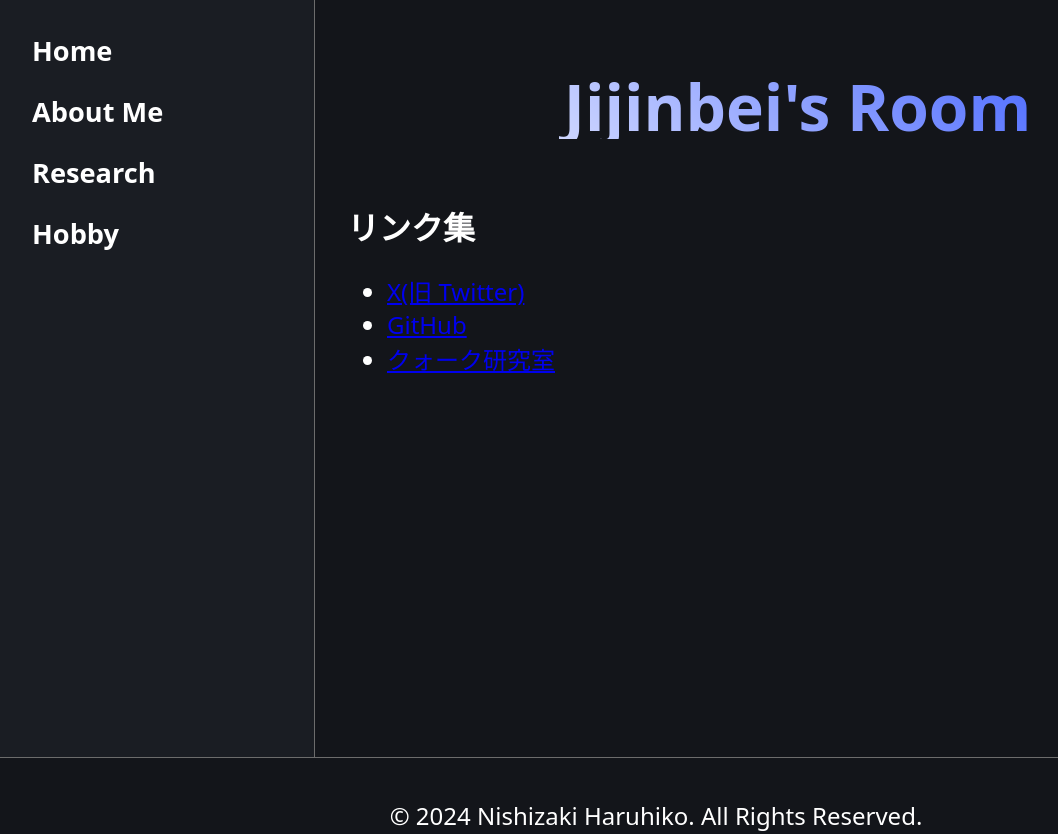
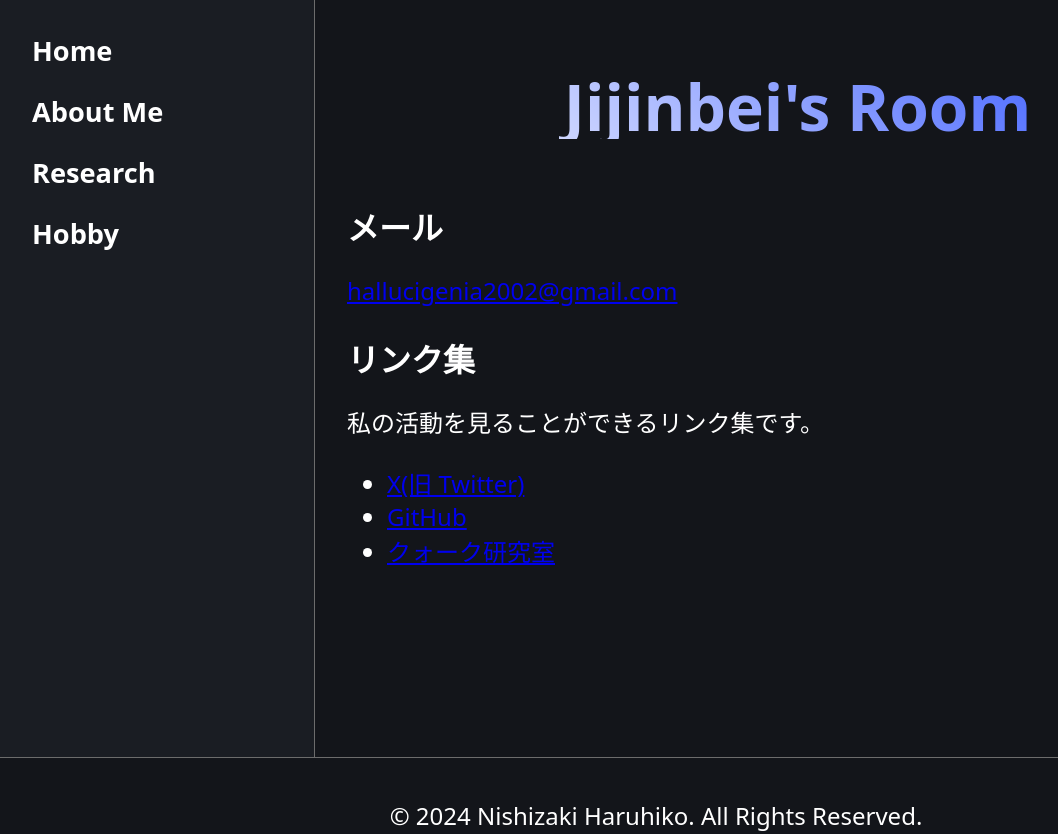
Before and after one commit to jijinbei/HomePage, an Astro site: page / in a window 1280 px wide. Shown: the top 834 px of the page, without its empty margins (0-1058 px from the left). Built offline with nearby package versions, Linux system fonts and the light colour scheme; Astro itself is replaced by a stand-in of ours.

Commit message:
メールの追加

```diff
--- a/src/pages/index.astro
+++ b/src/pages/index.astro
@@ -4,7 +4,12 @@ import Layout from "../layouts/Layout.astro";
 
 <Layout title="Jijinbei's Room">
 	<main>
+		<h2>メール</h2>
+		<p>
+			<a href="mailto: hallucigenia2002@gmail.com">hallucigenia2002@gmail.com</a>
+		</p>
 		<h2>リンク集</h2>
+		<p>私の活動を見ることができるリンク集です。</p>
 		<ul>
 			<li><a href="https://x.com/Hallucigeni">X(旧 Twitter)</a></li>
 			<li><a href="https://github.com/jijinbei">GitHub</a></li>
```
